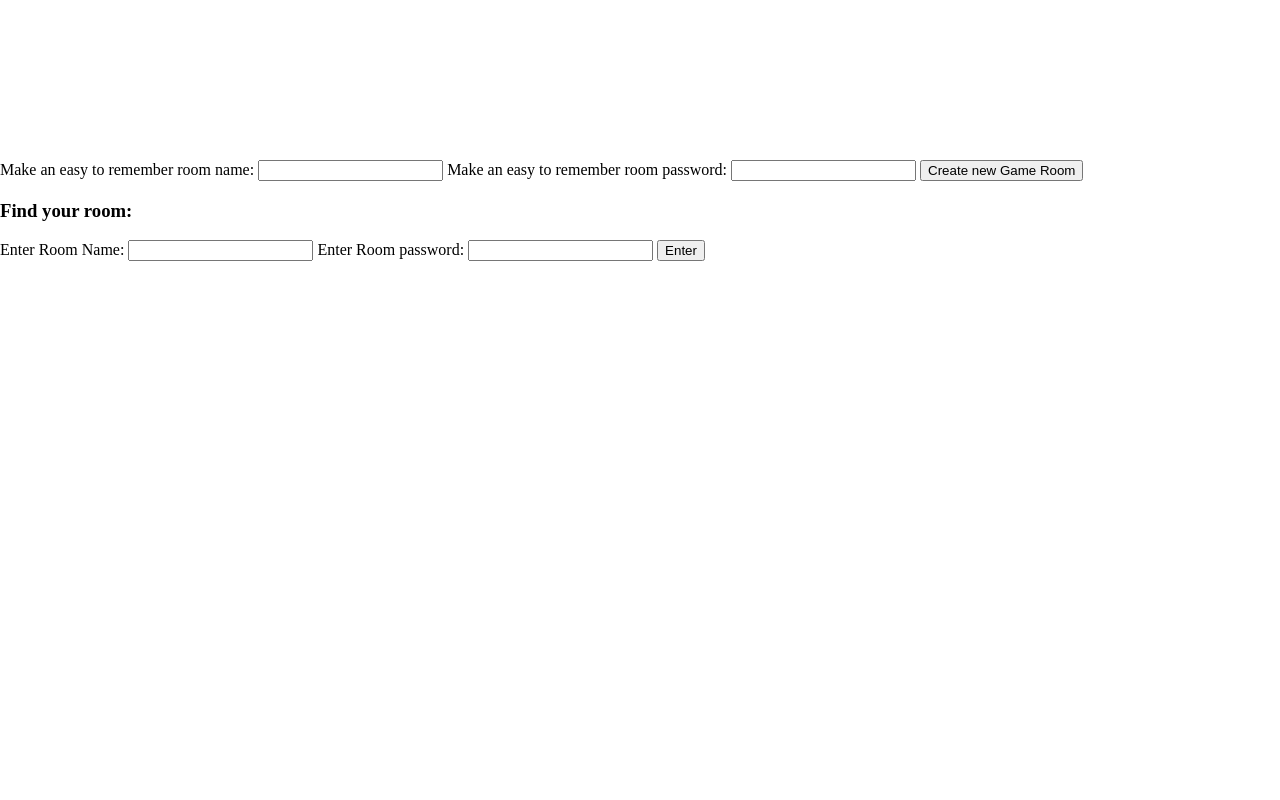
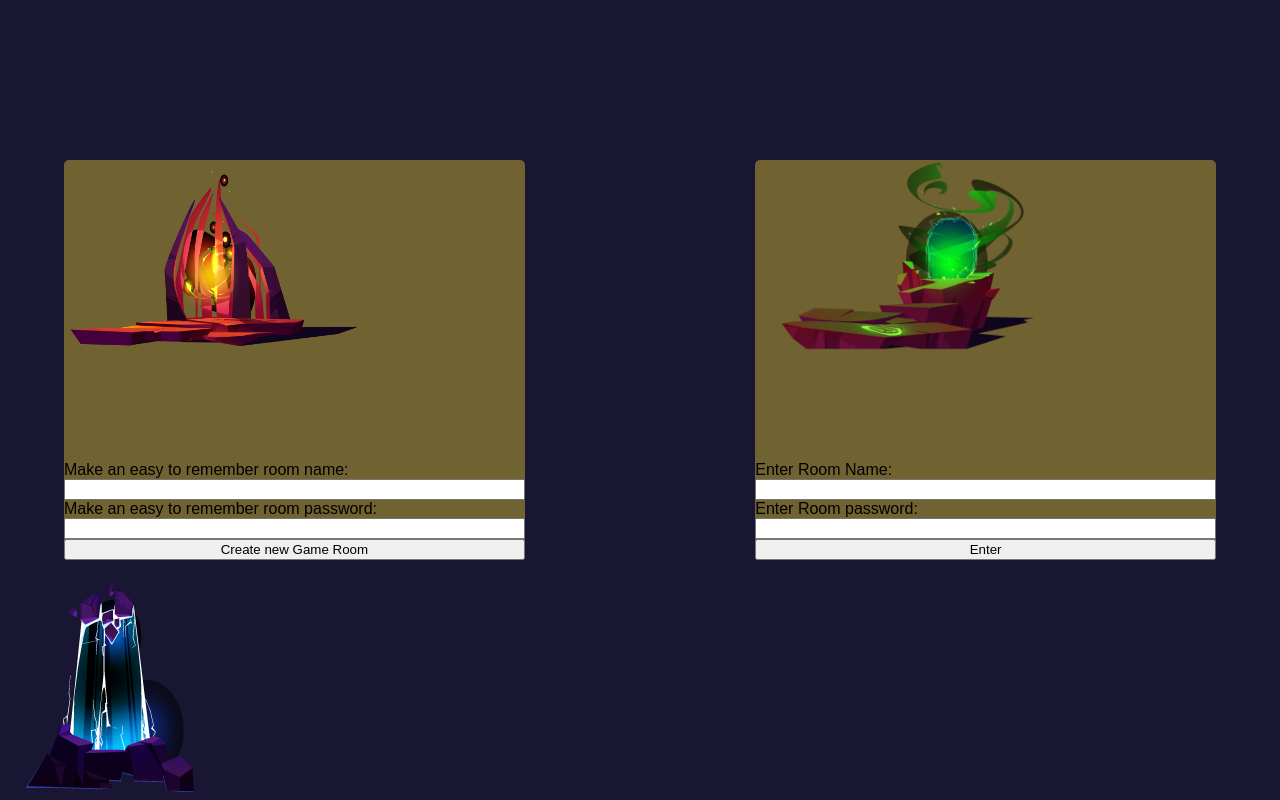
Before and after one commit to GiliEllen/Dnd-Mega-Project, a website: page Main/public/views/room.html in a window 1280 px wide. Drawn offline with nearby package versions, Linux system fonts and the light colour scheme; no server answers.

Commit message:
room css starting

```diff
--- a/Main/public/scripts/index.ts
+++ b/Main/public/scripts/index.ts
@@ -208,7 +208,7 @@ async function loadRoom() {
 	const { data } = await axios.get('/users/get-user-from-cookies');
 	const { userDB } = data;
 	const roomHeader = document.querySelector('.room_header');
-	roomHeader.innerHTML = `<h1>Hello ${userDB.username}, </br> what would you likw to do?</h1>`;
+	roomHeader.innerHTML = `<h1>Hello ${userDB.username}, what would you like to do?</h1>`;
 }
 
 async function handleAddUserToRoom() {
--- a/Main/public/styles/room.scss
+++ b/Main/public/styles/room.scss
@@ -1,5 +1,15 @@
 body {
     margin: 0%;
+    font-family: 'Raleway', sans-serif;
+    background-color: rgb(24, 22, 50);
+    position: relative;
+}
+
+#background {
+    position: absolute;
+    bottom: 0;
+    z-index: -1;
+
 }
 
 .room_wrapper {
@@ -9,11 +19,77 @@ body {
     flex-direction: column;
 
     .room_header {
+        align-items: center;
+        text-align: center;
         width: 100vw;
         height: 20%;
+        font-size: 3rem;
+        background-color: rgb(113, 99, 49);
+        background-image: linear-gradient(-75deg,
+                transparent 0,
+                transparent 5%,
+                rgba(255, 255, 255, 0.5) 5%,
+                rgba(255, 255, 255, 0.5) 10%,
+                transparent 10%,
+                transparent 100%,
+            );
+        background-size: 200% 100%;
+        -webkit-text-fill-color: transparent;
+        -webkit-background-clip: text;
+        transition: 1.5s;
+
+        &:hover {
+            background-position: -120% 0;
+        }
     }
-    &____forms {
-        width: 100vw;
+
+    &__forms {
+        width: 90vw;
         height: 80%;
+        display: flex;
+        margin: auto;
+        justify-content: space-between;
+
+        .formContainer {
+            width: 40%;
+            height: 60%;
+            border-radius: 5px;
+            background-color: rgb(113, 99, 49);;
+            display: flex;
+            flex-direction: column;
+
+            form {
+                display: flex;
+                flex-direction: column;
+
+                img {
+                    width: 300px;
+                    height: 200px;
+                }
+            }
+
+            h3 {
+                font-size: 2rem;
+                background-color:  rgb(113, 99, 49);
+                background-image: linear-gradient(
+                    -75deg,
+                    transparent 0,
+                    transparent 5%,
+                    rgba(255,255,255,0.5) 5%,
+                    rgba(255,255,255,0.5) 10%,
+                    transparent 10%,
+                    transparent 100%,
+                );
+                background-size: 200% 100%;
+                -webkit-text-fill-color:transparent;
+                -webkit-background-clip: text;
+                transition: 1.5s;
+            }
+
+            h3:hover {
+                background-position: -120% 0;
+            }
+        }
     }
+
 }
--- a/Main/public/views/room.html
+++ b/Main/public/views/room.html
@@ -17,16 +17,21 @@
 <body onload="loadRoom()">
     <div class="room_wrapper">
         <div class="room_header"></div>
-        <div class="room__wrapper__forms">
+        <div class="room_wrapper__forms">
+            <div class="formContainer">
                 <form onsubmit="HandleCreateNewRoom(event)" id="NewRoomForm">
+                    <img src="../images/02.png" alt="" srcset="">
+                    <h3>Creat new room to DM at:</h3>
                     <label for="roomName">Make an easy to remember room name:</label>
                     <input name="inputRoom" id="roomName" type="text">
                     <label for="roomName">Make an easy to remember room password:</label>
                     <input name="inputRoompassword" id="roomPass" type="password">
                     <button type="submit">Create new Game Room</button>
                 </form>
-
+            </div>
+            <div class="formContainer">
                 <form onsubmit="HandleEnterRoom(event)" id="RoomForm">
+                    <img src="../images/03.png" alt="" srcset="">
                     <h3>Find your room:</h3>
                     <label for="existingRoomName" id="existingRoom">Enter Room Name:</label>
                     <input name="existingRoomName" type="text">
@@ -36,7 +41,9 @@
                 </form>
             </div>
         </div>
+    </div>
     <div id="roomRoot"></div>
+    <img id="background" src="../images/01.png" alt="" srcset="">
     <script src="../scripts/dist/index.js"></script>
 </body>
 
```
Also changed, not shown: Main/public/images/01.png (added), Main/public/images/02.png (added), Main/public/images/03.png (added), Main/public/scripts/dist/index.js, Main/public/styles/dist/room.css. Lines whose indentation alone changed are shown as unchanged.
